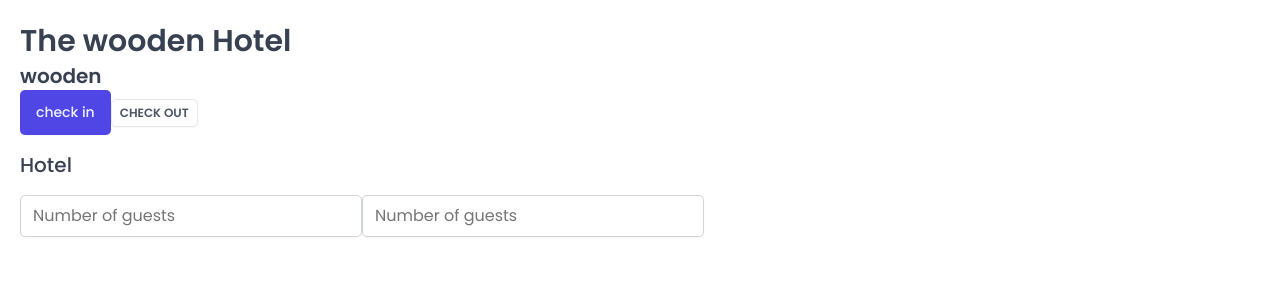
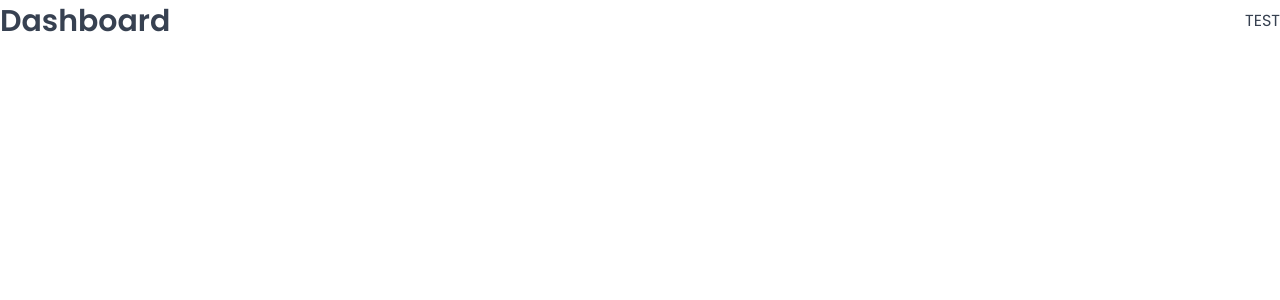
Before and after one commit to akamensi/The-Wooden-Hotel-full-stack, a React (Vite) app: page /dashboard in a window 1280 px wide. Shown: the top 300 px of the page. Built offline with nearby package versions, Linux system fonts and the light colour scheme; a web font is replaced by a local one.

Commit message:
Setting Up Pages and Routes

```diff
--- a/package.json
+++ b/package.json
@@ -12,6 +12,7 @@
   "dependencies": {
     "react": "^18.2.0",
     "react-dom": "^18.2.0",
+    "react-router-dom": "^6.26.0",
     "styled-components": "^6.1.12"
   },
   "devDependencies": {
--- a/src/App.jsx
+++ b/src/App.jsx
@@ -1,42 +1,31 @@
-import styled from "styled-components";
+import { BrowserRouter, Navigate, Route, Routes } from "react-router-dom";
+import Dashboard from "./pages/Dashboard";
+import Bookings from "./pages/Bookings";
+import Cabins from "./pages/Cabins";
+import Users from "./pages/Users";
+import Login from "./pages/Login";
+import PageNotFound from "./pages/PageNotFound";
+import Account from "./pages/Account";
+import Settings from "./pages/Settings";
 import GlobalStyles from "./styles/GlobalStyles";
-import Button from "./ui/Button";
-import Heading from "./ui/Heading";
-import Input from "./ui/Input";
-import Row from "./ui/Row";
-
-const StyledApp = styled.main`
-  /* background-color: orangered; */
-  padding: 20px;
-`;
 
 function App() {
   return (
     <>
       <GlobalStyles />
-      {/* <GlobalStyles /> This component doesn't accept any children, it's a
-      selfClosin Component, it's need to be a sibling of all others components*/}
-      <StyledApp>
-        <Row>
-          <Row type="horizontal">
-            <div>
-              <Heading as="h1">The wooden Hotel</Heading>
-              <Heading as="h2">wooden</Heading>
-              <Button>check in</Button>
-              <Button variation="secondary" size="small">
-                check out
-              </Button>
-            </div>
-          </Row>
-          <Row>
-            <Heading as="h3">Hotel</Heading>
-            <div>
-              <Input type="number" placeholder="Number of guests" />
-              <Input type="number" placeholder="Number of guests" />
-            </div>
-          </Row>
-        </Row>
-      </StyledApp>
+      <BrowserRouter>
+        <Routes>
+          <Route index element={<Navigate replace to="/dashboard" />} />
+          <Route path="/dashboard" element={<Dashboard />} />
+          <Route path="/bookings" element={<Bookings />} />
+          <Route path="/cabins" element={<Cabins />} />
+          <Route path="/users" element={<Users />} />
+          <Route path="/settings" element={<Settings />} />
+          <Route path="/account" element={<Account />} />
+          <Route path="/login" element={<Login />} />
+          <Route path="/*" element={<PageNotFound />} />
+        </Routes>
+      </BrowserRouter>
     </>
   );
 }
```
Also changed, not shown: 1 other file (tests, documents, lock files or other folders).
